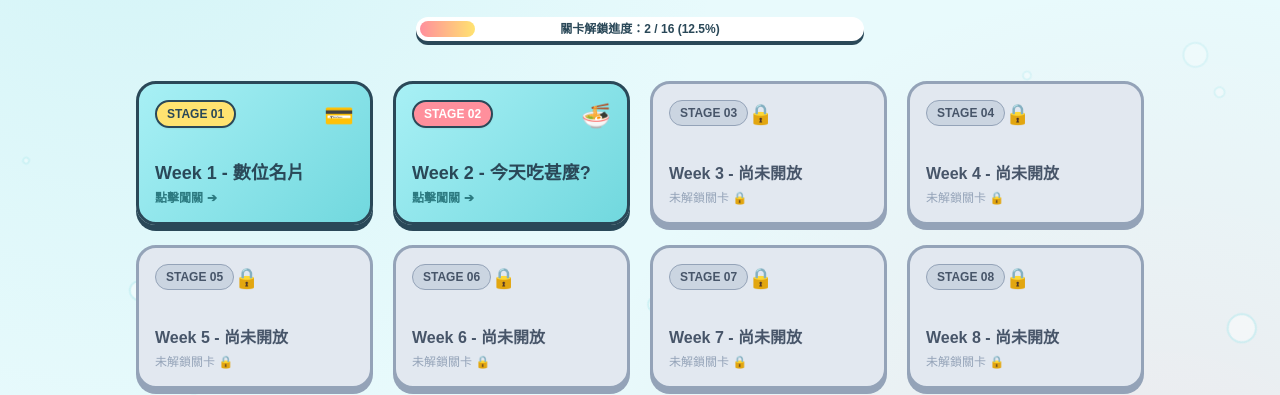
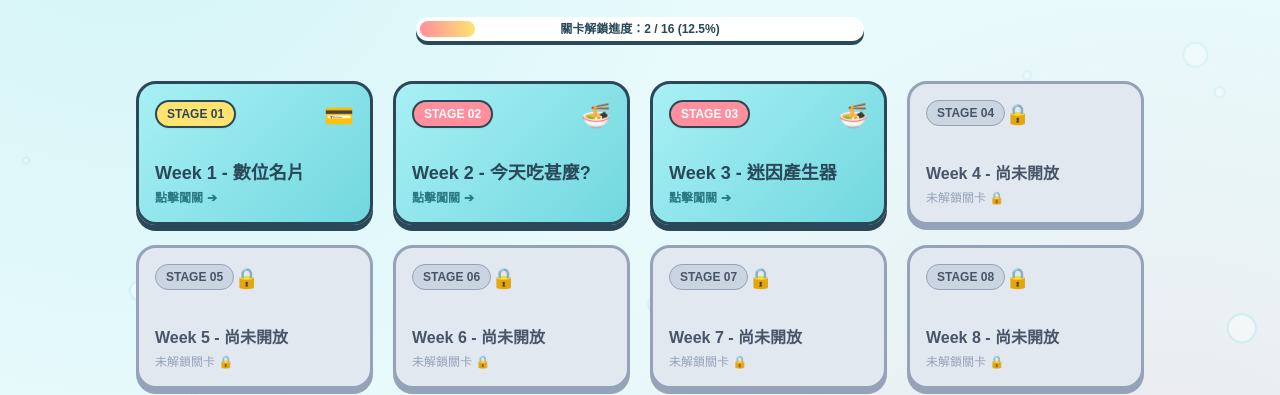
Before and after one commit to s26122138-eng/Martini, a plain HTML site: page index.html in a window 1280 px wide. Shown: the part 387-782 px from the top of the page. Drawn offline with nearby package versions, Linux system fonts and the light colour scheme; a web font is replaced by a local one.

Commit message:
Update index.html

```diff
--- a/index.html
+++ b/index.html
@@ -248,18 +248,26 @@
                     </div>
                 </a>
 
-                <!-- Week 3 ~ 16 未解鎖關卡列表 -->
-                <!-- Week 3 -->
-                <button onclick="showLockedToast(3)" class="level-btn-locked p-4 flex flex-col justify-between h-36 text-left text-slate-500">
+                <!-- Week 3- 已解鎖 -->
+                <a href="w2/index.html" class="level-btn-unlocked p-4 flex flex-col justify-between h-36 text-[#2A4858] group">
                     <div class="flex justify-between items-start">
-                        <span class="bg-slate-300 text-slate-600 text-xs font-bold px-2.5 py-1 rounded-full border border-slate-400">STAGE 03</span>
-                        <span class="text-xl">🔒</span>
+                        <span class="bg-[#FF8F9C] text-white text-xs font-black px-2.5 py-1 rounded-full border-2 border-[#2A4858] shadow-sm">
+                            STAGE 03
+                        </span>
+                        <span class="text-2xl transform group-hover:rotate-12 transition-transform">🍜</span>
                     </div>
                     <div>
-                        <h3 class="font-bold text-base text-slate-600">Week 3 - 尚未開放</h3>
-                        <p class="text-xs text-slate-400 mt-1">未解鎖關卡 🔒</p>
+                        <h3 class="font-black text-lg leading-snug group-hover:text-[#185358]">
+                            Week 3 - 迷因產生器
+                        </h3>
+                        <p class="text-xs text-[#2C7A80] font-bold mt-1 flex items-center gap-1">
+                            <span>點擊闖關</span>
+                            <span class="group-hover:translate-x-1 transition-transform">➔</span>
+                        </p>
                     </div>
-                </button>
+                </a>
+
+                <!-- Week 4 ~ 16 未解鎖關卡列表 -->
 
                 <!-- Week 4 -->
                 <button onclick="showLockedToast(4)" class="level-btn-locked p-4 flex flex-col justify-between h-36 text-left text-slate-500">
```
